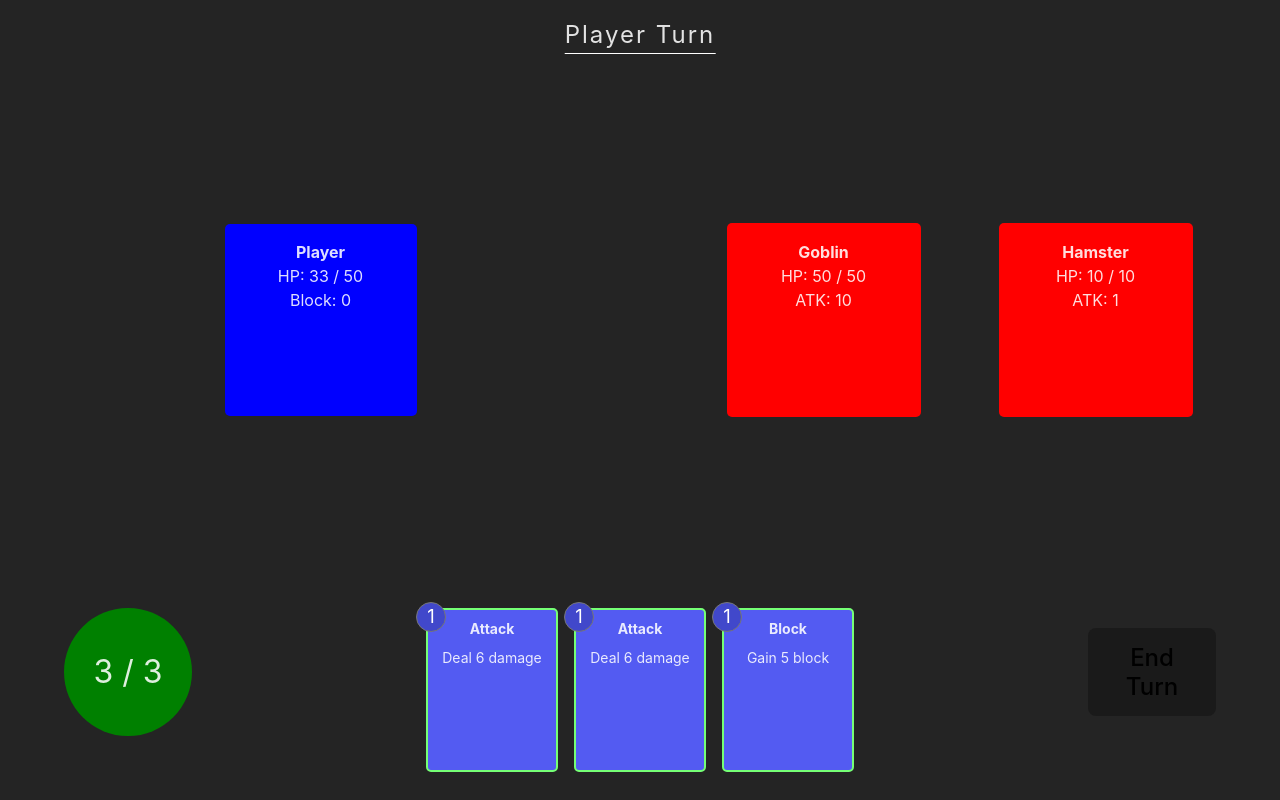
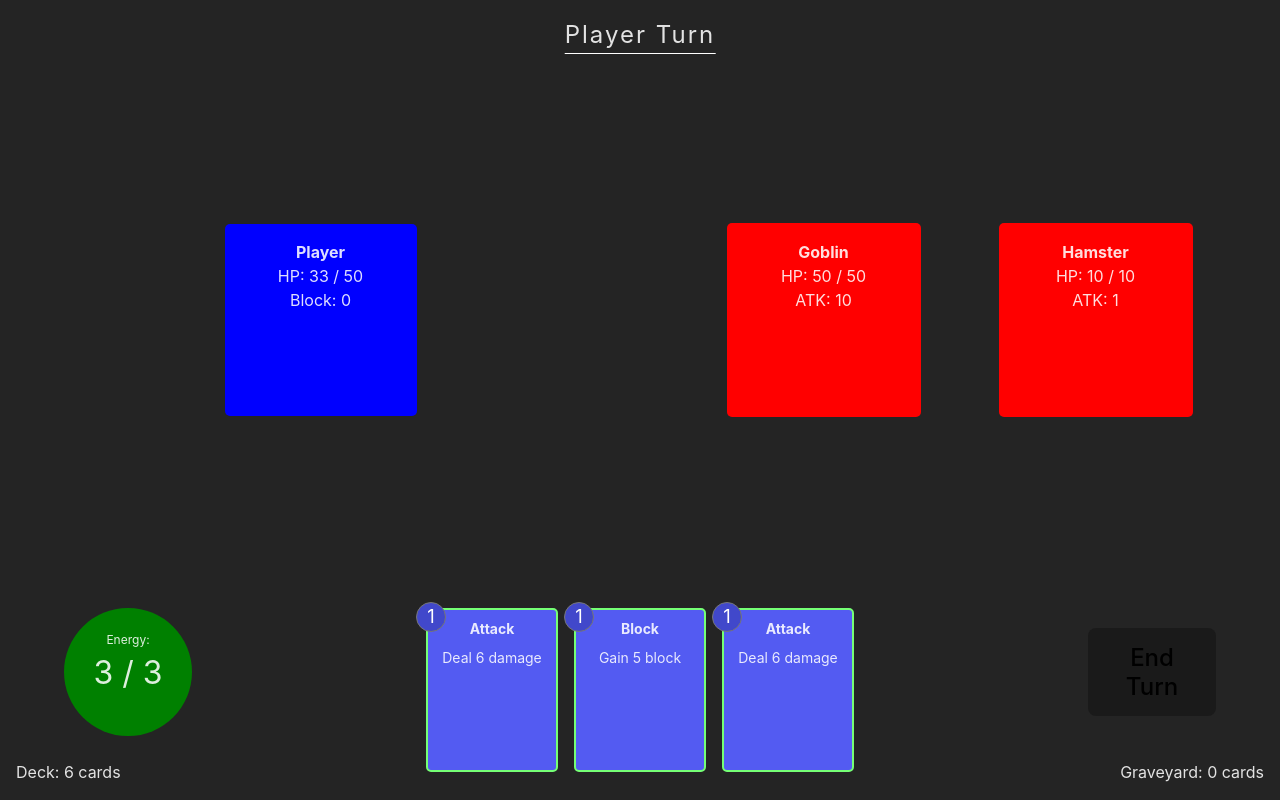
Before and after one commit to robkiessling/deckbuilder-demo-1, a React (Vite) app: page / in a window 1280 px wide. Built offline with nearby package versions, Linux system fonts and the light colour scheme.

Commit message:
drawing cards / using cards

```diff
--- a/src/components/battlefield/enemies/enemy/Enemy.jsx
+++ b/src/components/battlefield/enemies/enemy/Enemy.jsx
@@ -47,8 +47,8 @@ export default function Enemy({enemyId}) {
   }
 
   return (
-    <div className={`enemy-frame ${isOver ? 'card-hover' : ''}`} ref={drop}>
-      <div className={`enemy ${attackAnimation ? 'attack-animation' : ''}`}>
+    <div className={`enemy-frame`}>
+      <div className={`enemy ${isOver ? 'card-hover' : ''} ${attackAnimation ? 'attack-animation' : ''}`} ref={drop}>
         <FloatingText floatingText={enemy.floatingText} clearText={clearFloatingText} />
         <span className={'name'}>{enemy.name}</span>
         <span>HP: {enemy.health.current} / {enemy.health.max}</span>
--- a/src/components/energy/Energy.jsx
+++ b/src/components/energy/Energy.jsx
@@ -8,7 +8,8 @@ export default function Energy() {
 
   return (
     <div className={'energy-orb'}>
-      {player.energy.current} / {player.energy.max}
+      <span className={'label'}>Energy:</span>
+      <span className={'amount'}>{player.energy.current} / {player.energy.max}</span>
     </div>
   )
 }
--- a/src/components/energy/Energy.scss
+++ b/src/components/energy/Energy.scss
@@ -8,9 +8,16 @@
   width: 8rem;
   background: green;
   display: flex;
+  flex-direction: column;
   border-radius: 8rem;
   justify-content: center;
   align-items: center;
-  font-size: 2rem;
 
+  .label {
+    font-size: 0.75rem;
+  }
+  .amount {
+    font-size: 2rem;
+    margin-bottom: 1rem;
+  }
 }
--- a/src/components/hand/Hand.jsx
+++ b/src/components/hand/Hand.jsx
@@ -4,14 +4,23 @@ import {useGameState} from "../../game/GameContext.js";
 import Card from "./card/Card.jsx";
 
 export default function Hand() {
+  const state = useGameState()
 
   return (
-    <div className={'hand'}>
-      {
-        useGameState().handIds.map(cardId => {
-          return <Card key={cardId} cardId={cardId} />
-        })
-      }
-    </div>
+    <>
+      <div className={'deck'}>
+        Deck: {state.deckIds.length} cards
+      </div>
+      <div className={'hand'}>
+        {
+          state.handIds.map(cardId => {
+            return <Card key={cardId} cardId={cardId}/>
+          })
+        }
+      </div>
+      <div className={'graveyard'}>
+        Graveyard: {state.discardIds.length} cards
+      </div>
+    </>
   )
 }
--- a/src/components/hand/Hand.scss
+++ b/src/components/hand/Hand.scss
@@ -9,3 +9,15 @@
   gap: 1rem;
   justify-content: center;
 }
+
+.deck {
+  position: absolute;
+  bottom: 1rem;
+  left: 1rem;
+}
+
+.graveyard {
+  position: absolute;
+  bottom: 1rem;
+  right: 1rem;
+}
--- a/src/game/GameProvider.jsx
+++ b/src/game/GameProvider.jsx
@@ -4,6 +4,7 @@ import { produce } from "immer";
 import {GameContext, GameDispatchContext} from './GameContext.js'
 import {current} from "immer";
 import {cardTemplates, cardEffects, enemyTemplates, enemyEffects} from "./Database.js";
+import {shuffleArray} from "../helpers.js";
 
 let id = 1;
 
@@ -38,9 +39,19 @@ const initialState = {
 
 createEnemy(initialState, 'goblin');
 createEnemy(initialState, 'hamster');
-createCardInHand(initialState, 'attack');
-createCardInHand(initialState, 'attack');
-createCardInHand(initialState, 'block');
+createCardInDeck(initialState, 'attack');
+createCardInDeck(initialState, 'attack');
+createCardInDeck(initialState, 'block');
+createCardInDeck(initialState, 'attack');
+createCardInDeck(initialState, 'attack');
+createCardInDeck(initialState, 'block');
+createCardInDeck(initialState, 'attack');
+createCardInDeck(initialState, 'attack');
+createCardInDeck(initialState, 'block');
+shuffleDeck(initialState);
+drawCard(initialState);
+drawCard(initialState);
+drawCard(initialState);
 
 function createEnemy(state, template) {
   const enemy = produce(enemyTemplates[template], draft => {
@@ -62,6 +73,29 @@ function createCardInHand(state, template) {
   state.cardsById[card.id] = card;
   state.handIds.push(card.id);
 }
+function createCardInDeck(state, template) {
+  const card = produce(cardTemplates[template], draft => {
+    draft.id = id++;
+    draft.template = template;
+  })
+
+  state.cardsById[card.id] = card;
+  state.deckIds.push(card.id);
+}
+function shuffleDeck(state) {
+  shuffleArray(state.deckIds);
+}
+function drawCard(state) {
+  if (state.deckIds.length) {
+    state.handIds.push(state.deckIds.shift());
+  }
+}
+function discardCard(state, discardId) {
+  if (state.handIds.indexOf(discardId) !== -1) {
+    state.handIds = state.handIds.filter(cardId => discardId !== cardId)
+    state.discardIds.push(discardId);
+  }
+}
 
 function gameReducer(draft, action) {
   switch (action.type) {
@@ -73,10 +107,23 @@ function gameReducer(draft, action) {
       createCardInHand(draft, action.template);
       break;
     }
+    case 'createCardInDeck': {
+      createCardInDeck(draft, action.template);
+      break;
+    }
+    case 'shuffleDeck': {
+      shuffleDeck(draft);
+      break;
+    }
+    case 'drawCard': {
+
+      break;
+    }
     case 'startPlayerTurn': {
       draft.isPlayerTurn = true;
       draft.player.energy.current = draft.player.energy.max;
       draft.player.block.current = 0;
+      drawCard(draft);
       break;
     }
     case 'endPlayerTurn': {
@@ -101,12 +148,14 @@ function gameReducer(draft, action) {
       const card = draft.cardsById[action.cardId];
       const effect = cardEffects[card.effect];
       effect(draft, card, draft.player)
+      discardCard(draft, action.cardId);
       break;
     }
     case 'useCardOnEnemy': {
       const card = draft.cardsById[action.cardId];
       const effect = cardEffects[card.effect]
       effect(draft, card, draft.player, draft.enemiesById[action.enemyId])
+      discardCard(draft, action.cardId);
       break;
     }
     case 'clearPlayerFloatingText': {
--- /dev/null
+++ b/src/helpers.js
@@ -0,0 +1,9 @@
+
+// Shuffles array in place (make a copy first if you need it to be immutable)
+// https://stackoverflow.com/a/12646864
+export function shuffleArray(array) {
+  for (let i = array.length - 1; i >= 0; i--) {
+    const j = Math.floor(Math.random() * (i + 1));
+    [array[i], array[j]] = [array[j], array[i]];
+  }
+}
```
Also changed, not shown: 1 other file (tests, documents, lock files or other folders).
